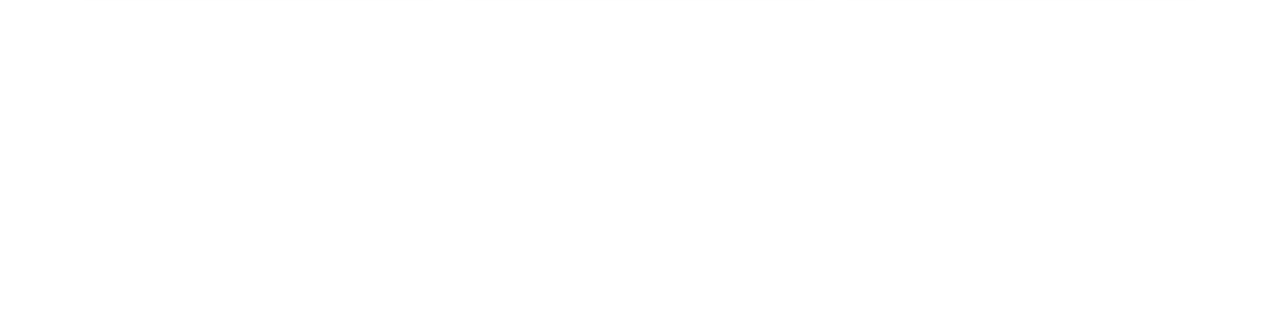
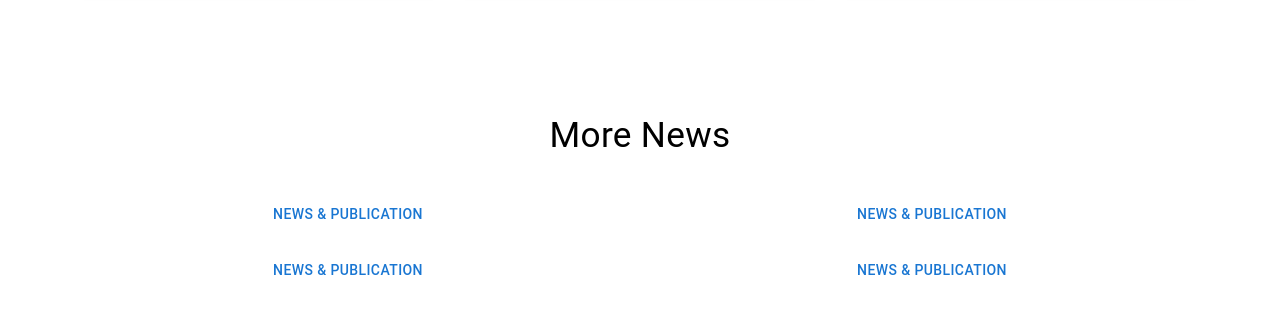
Before and after one commit to MehulP03/vtf-hospital-website-clone, a React (Create React App) app: page / in a window 1280 px wide. Shown: the part 1737-2050 px from the top of the page. Before the commit the page ends 1782 px from the top, so only its background shows below. Built offline with nearby package versions, Linux system fonts and the light colour scheme.

Commit message:
more news data added

```diff
--- a/src/components/Morenews.js
+++ b/src/components/Morenews.js
@@ -1,11 +1,35 @@
-import { Container } from '@mui/material'
+import {Button, Container, Typography, Grid } from '@mui/material'
 import React from 'react'
 
 function Morenews() {
-  return (
-    <Container >
-    </Container>
-  )
+    return (
+        <Container maxWidth='lg' sx={{ p:8, textAlign: 'center' }}>
+
+            <Typography component="div" sx={{ pb: 4, fontSize: '2.2rem' }}>More News</Typography>
+            <Grid container spacing={2} sx={{alignItems: 'center'}}>
+                <Grid item xs={6}>
+                    <div style={{padding: 2}}>
+                        <Button >News & Publication</Button><br/>
+                    </div>
+                </Grid>
+                <Grid item xs={6}>
+                    <div style={{padding: 2}}>
+                        <Button>News & Publication</Button><br/>
+                    </div>
+                </Grid>
+                <Grid item xs={6}>
+                    <div style={{padding: 2}}>
+                        <Button>News & Publication</Button><br/>
+                    </div>
+                </Grid>
+                <Grid item xs={6}>
+                    <div style={{padding: 2}}>
+                        <Button>News & Publication</Button>
+                    </div>
+                </Grid>
+            </Grid>
+        </Container>
+    )
 }
 
 export default Morenews
```
